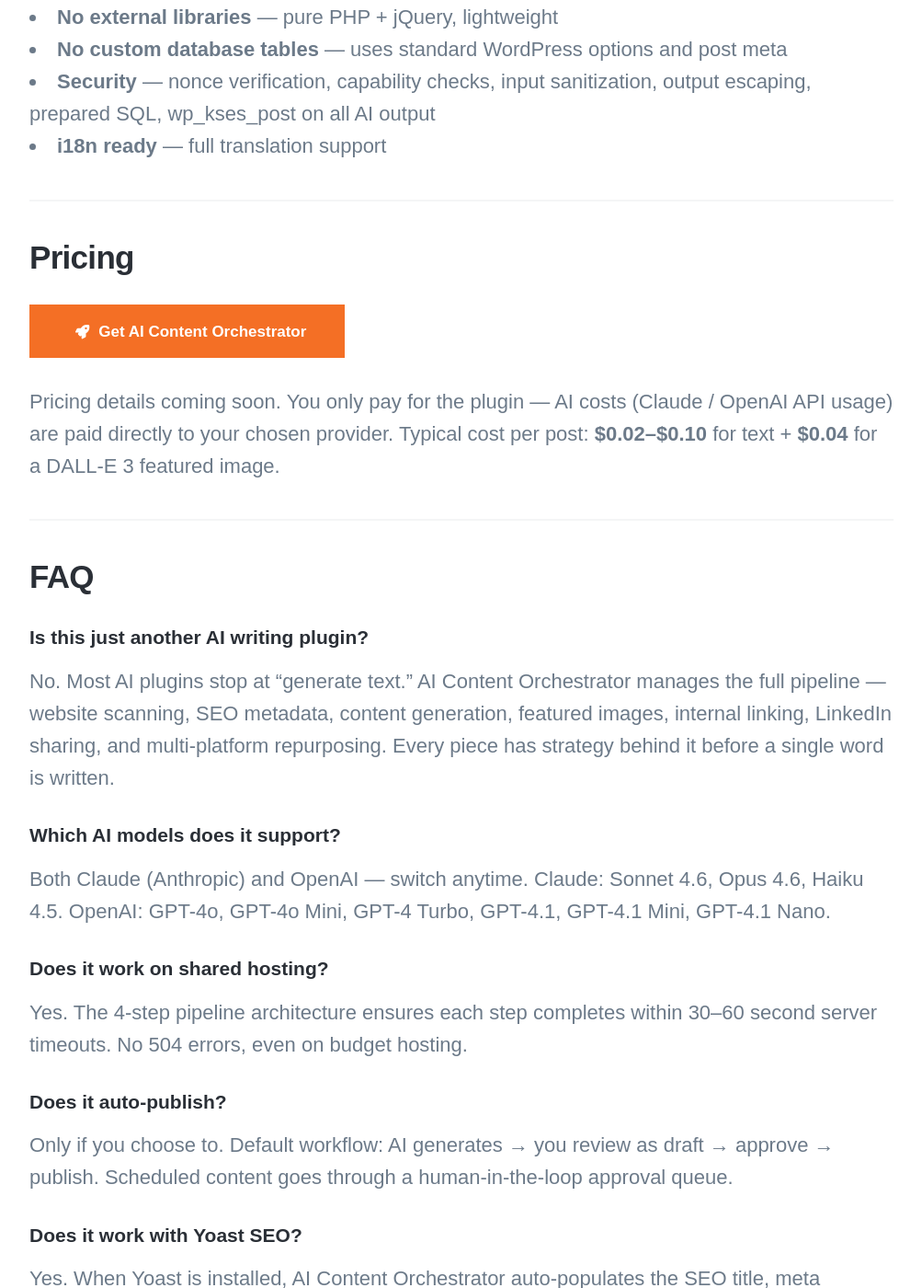
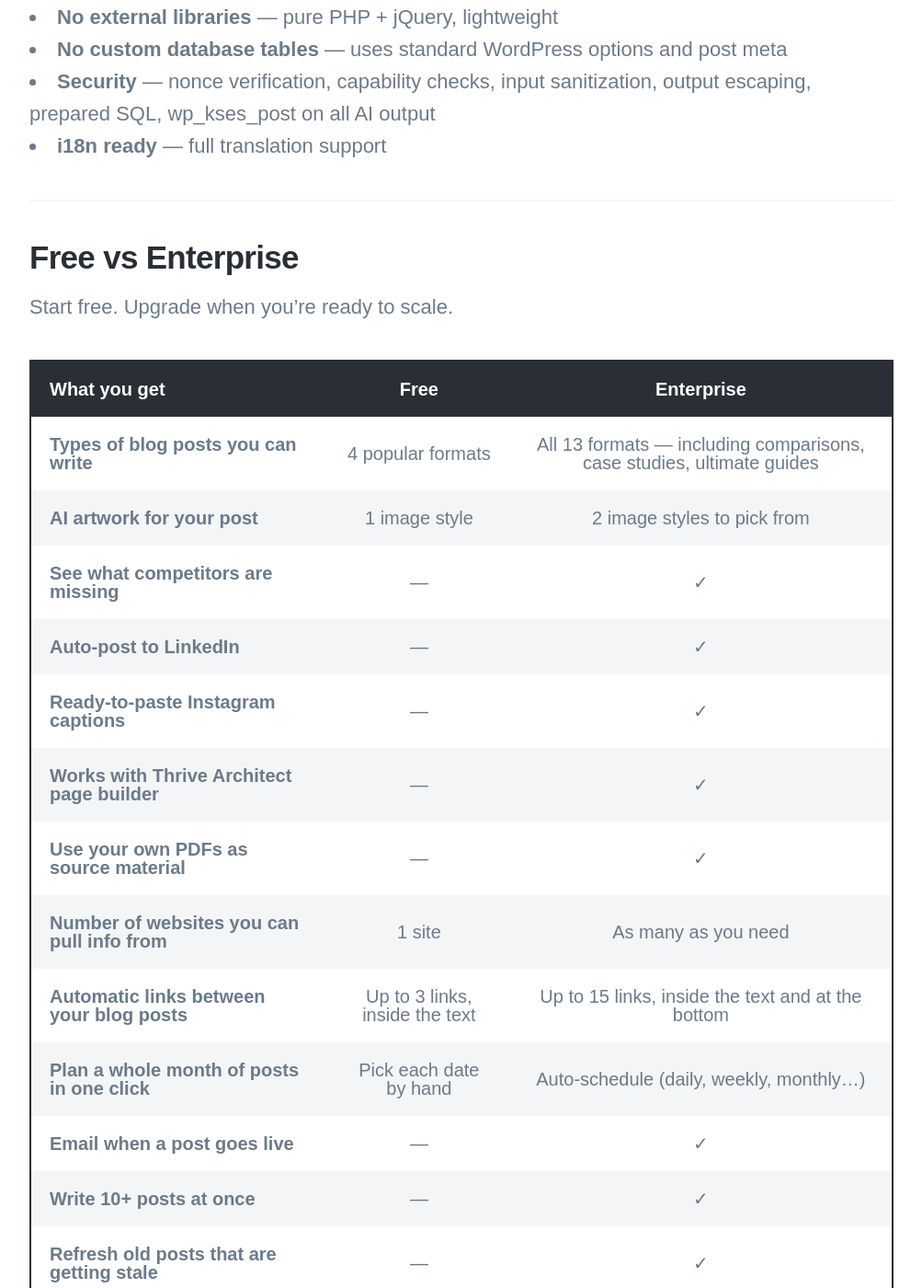
Before and after one commit to raybogman/raybogman.github.io, a Jekyll site: the page built from _pages/ai-content-orchestrator.md, in a window 1280 px wide and 1400 px high, scrolled down 6638 px. Shown: the whole window at 92% size, without its empty margins (138-1141 px from the left). Built offline with Jekyll 4.4.1, drawn with Linux system fonts in a browser that asks for light colours; nearby versions of some CDN libraries; some web fonts are replaced; some of the changed text lies outside the part shown.

Commit message:
feat: add Free vs Enterprise comparison + pricing tiers for AI Content Orchestrator
Add plain-language feature grid comparing Free and Enterprise plans, plus
a pricing table with Monthly ($24.99), Annual ($249.99), and Lifetime
($699.99) tiers. Update SoftwareApplication JSON-LD with four Offer
entries (Free, Monthly, Annual, Lifetime) so the page is eligible for
product rich results.

Co-Authored-By: Claude Opus 4.7 (1M context) <noreply@anthropic.com>

```diff
--- a/_includes/json-ld-product-aico.html
+++ b/_includes/json-ld-product-aico.html
@@ -30,17 +30,54 @@
     "Brand voice / Project Vision baseline",
     "Real-time progress logging"
   ],
-  "offers": {
-    "@type": "Offer",
-    "url": "https://raybogman.lemonsqueezy.com/checkout/buy/e147e6d6-2622-4a8a-9110-458884c221c4",
-    "availability": "https://schema.org/InStock",
-    "priceCurrency": "USD",
-    "seller": {
-      "@type": "Organization",
-      "name": "Ray Bogman",
-      "url": "{{ site.url }}"
+  "offers": [
+    {
+      "@type": "Offer",
+      "name": "Free",
+      "url": "{{ site.url }}/products/ai-content-orchestrator/",
+      "availability": "https://schema.org/InStock",
+      "price": "0",
+      "priceCurrency": "USD"
+    },
+    {
+      "@type": "Offer",
+      "name": "Enterprise — Monthly",
+      "url": "https://raybogman.lemonsqueezy.com/checkout/buy/e147e6d6-2622-4a8a-9110-458884c221c4",
+      "availability": "https://schema.org/InStock",
+      "price": "24.99",
+      "priceCurrency": "USD",
+      "priceSpecification": {
+        "@type": "UnitPriceSpecification",
+        "price": "24.99",
+        "priceCurrency": "USD",
+        "billingDuration": "P1M",
+        "unitText": "MONTH"
+      }
+    },
+    {
+      "@type": "Offer",
+      "name": "Enterprise — Annual",
+      "url": "https://raybogman.lemonsqueezy.com/checkout/buy/e147e6d6-2622-4a8a-9110-458884c221c4",
+      "availability": "https://schema.org/InStock",
+      "price": "249.99",
+      "priceCurrency": "USD",
+      "priceSpecification": {
+        "@type": "UnitPriceSpecification",
+        "price": "249.99",
+        "priceCurrency": "USD",
+        "billingDuration": "P1Y",
+        "unitText": "YEAR"
+      }
+    },
+    {
+      "@type": "Offer",
+      "name": "Enterprise — Lifetime",
+      "url": "https://raybogman.lemonsqueezy.com/checkout/buy/e147e6d6-2622-4a8a-9110-458884c221c4",
+      "availability": "https://schema.org/InStock",
+      "price": "699.99",
+      "priceCurrency": "USD"
     }
-  },
+  ],
   "author": {
     "@id": "{{ site.url }}/#person"
   },
--- a/_pages/ai-content-orchestrator.md
+++ b/_pages/ai-content-orchestrator.md
@@ -160,7 +160,39 @@ Generate ready-to-use versions from any blog post, one click each:
 
 ---
 
+## Free vs Enterprise
+
+Start free. Upgrade when you're ready to scale.
+
+| What you get | Free | Enterprise |
+|---|:---:|:---:|
+| **Types of blog posts you can write** | 4 popular formats | All 13 formats — including comparisons, case studies, ultimate guides |
+| **AI artwork for your post** | 1 image style | 2 image styles to pick from |
+| **See what competitors are missing** | — | ✓ |
+| **Auto-post to LinkedIn** | — | ✓ |
+| **Ready-to-paste Instagram captions** | — | ✓ |
+| **Works with Thrive Architect page builder** | — | ✓ |
+| **Use your own PDFs as source material** | — | ✓ |
+| **Number of websites you can pull info from** | 1 site | As many as you need |
+| **Automatic links between your blog posts** | Up to 3 links, inside the text | Up to 15 links, inside the text and at the bottom |
+| **Plan a whole month of posts in one click** | Pick each date by hand | Auto-schedule (daily, weekly, monthly...) |
+| **Email when a post goes live** | — | ✓ |
+| **Write 10+ posts at once** | — | ✓ |
+| **Refresh old posts that are getting stale** | — | ✓ |
+| **Turn a post into emails, tweets, Pinterest pins** | ✓ | ✓ |
+| **Choose between Claude or ChatGPT** | ✓ | ✓ |
+| **AI writes your SEO title, description, keywords** | ✓ | ✓ |
+| **Works with Yoast SEO plugin** | ✓ | ✓ |
+| **Set your brand voice once, use everywhere** | ✓ | ✓ |
+
+---
+
 ## Pricing
+
+| Plan | Monthly | Annual | Lifetime |
+|---|:---:|:---:|:---:|
+| **Free** | $0 | $0 | — |
+| **Enterprise** | **$24.99** | **$249.99** *(save ~$50/yr)* | **$699.99** *(one-time)* |
 
 <div class="contact-actions" markdown="0">
   <a href="https://raybogman.lemonsqueezy.com/checkout/buy/e147e6d6-2622-4a8a-9110-458884c221c4" class="lemonsqueezy-button button button--large">
@@ -168,7 +200,7 @@ Generate ready-to-use versions from any blog post, one click each:
   </a>
 </div>
 
-Pricing details coming soon. You only pay for the plugin — AI costs (Claude / OpenAI API usage) are paid directly to your chosen provider. Typical cost per post: **$0.02–$0.10** for text + **$0.04** for a DALL-E 3 featured image.
+You only pay for the plugin — AI costs (Claude / OpenAI API usage) are paid directly to your chosen provider. Typical cost per post: **$0.02–$0.10** for text + **$0.04** for a DALL-E 3 featured image.
 
 ---
 
```
